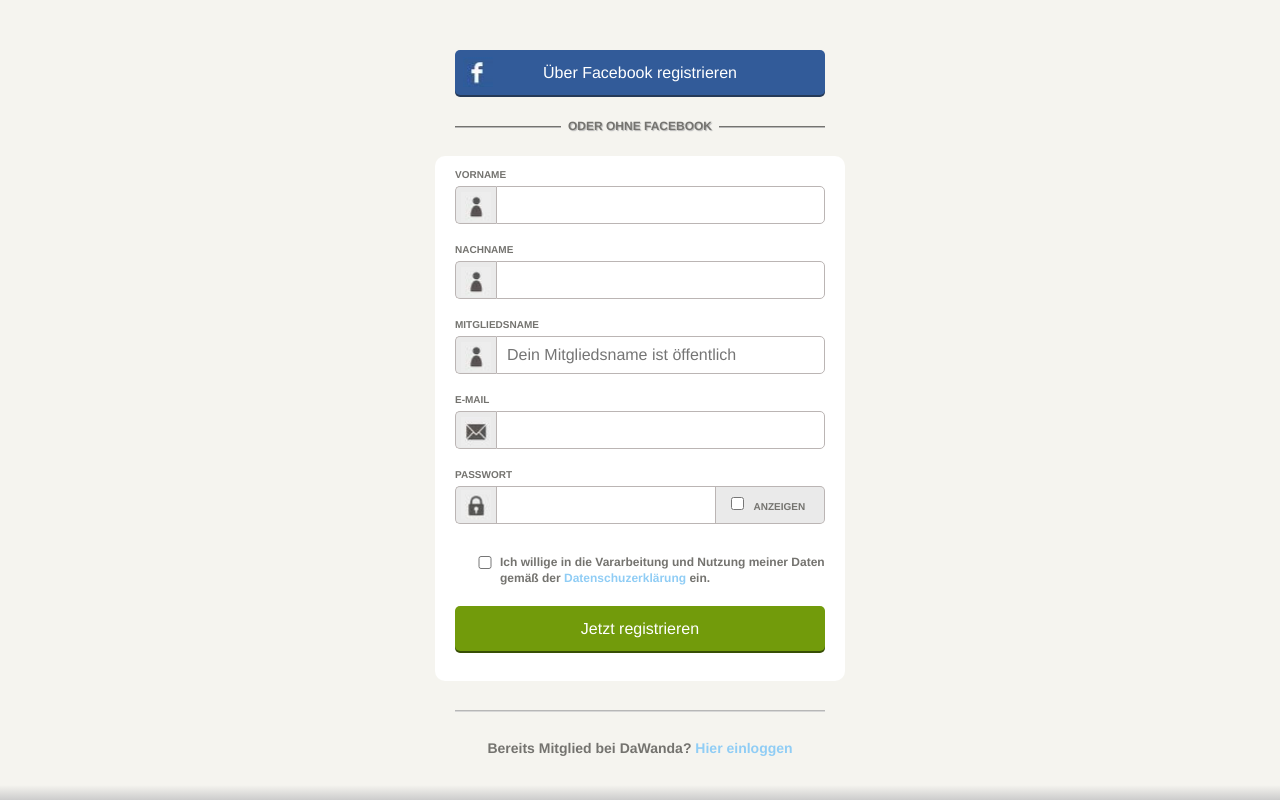
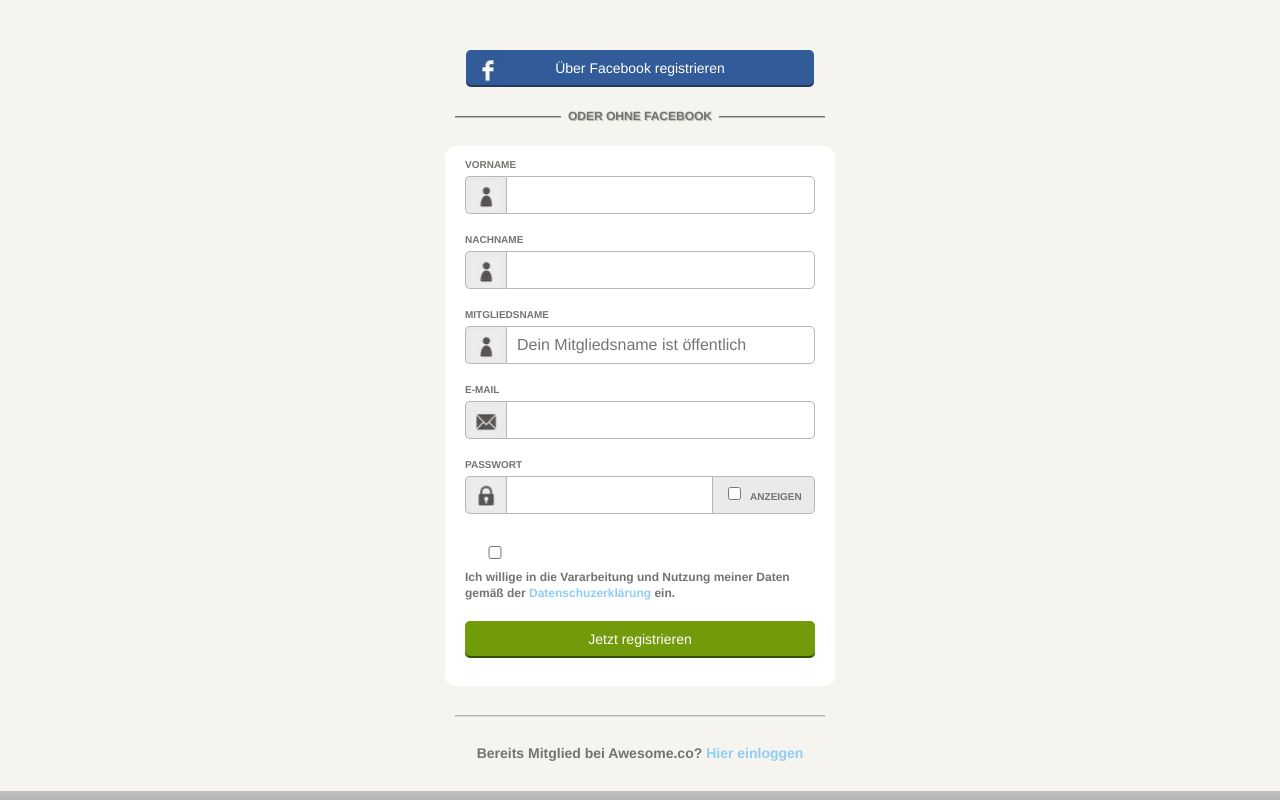
Before and after one commit to kenjinp/bearded-octo-dangerzone, a website: page src/index.html in a window 1280 px wide. Drawn offline with Linux system fonts and the light colour scheme; files that its build step writes are made by us from their sources.

Commit message:
styling changes

```diff
--- a/src/index.html
+++ b/src/index.html
@@ -11,6 +11,22 @@
 
         <link rel="stylesheet" href="styles/syles.css">
     </head>
+
+    <!--
+
+     _        _______  _       __________________ _
+    | \    /\(  ____ \( (    /|\__    _/\__   __/( (    /|
+    |  \  / /| (    \/|  \  ( |   )  (     ) (   |  \  ( |
+    |  (_/ / | (__    |   \ | |   |  |     | |   |   \ | |
+    |   _ (  |  __)   | (\ \) |   |  |     | |   | (\ \) |
+    |  ( \ \ | (      | | \   |   |  |     | |   | | \   |
+    |  /  \ \| (____/\| )  \  ||\_)  )  ___) (___| )  \  |
+    |_/    \/(_______/|/    )_)(____/   \_______/|/    )_)
+
+    Hello Friends! Coded with love in Germany by @kenjinpirman
+
+    -->
+
     <body>
         <div id="center"> <!--begin center content-->
 
@@ -69,7 +85,7 @@
             <button class="call-to-action">Jetzt registrieren</button>
           </form>
 
-          <p class="subtext">Bereits Mitglied bei DaWanda? <a href="#">Hier einloggen</a></p>
+          <p class="subtext">Bereits Mitglied bei Awesome.co? <a href="#">Hier einloggen</a></p>
 
         </div> <!--end center content-->
 
--- a/src/styles/_base.scss
+++ b/src/styles/_base.scss
@@ -23,18 +23,20 @@
 }
 
 //Base
-html{
+html {
+  max-width:100%;
+  overflow-x: hidden;
   height:100%;
   position:relative;
-  background: linear-gradient(bottom, rgba(0,0,0,0.2) 0%, rgba(245,244,239,1) 15px);
+  background: linear-gradient(bottom, rgba(0,0,0,0.3) 0%, rgba(245,244,239,1) 5%);
 }
 
 body {
   font:       100% $font-stack;
-  background-color:$background;
   color:                 $text;
   text-align:           center;
   padding-top:            50px;
+  background-color:$background;
 }
 
 a {
@@ -52,6 +54,7 @@
   background-color:#fff;
   @include border-radius(10px);
   padding: 10px 20px 30px 20px;
+  margin: 10px;
   text-align:left;
   position:relative;
   label {
@@ -61,21 +64,20 @@
     width:100%;
     margin: 3px 0px 6px 0px;
   }
-  input {
-    font-size:16px;
-  }
 }
 
 button {
   border:none;
   color:#fff;
-  height:45px;
-  width:370px;
+  height:35px;
+  width:100%;
   margin:0 auto;
   display:block;
   box-shadow: 0px 2px 0px 0px #ccc;
   position:relative;
+  box-sizing: border-box;
   @include border-radius(5px);
+  font-size:14px;
   &:focus {
     outline:none;
   }
@@ -88,3 +90,15 @@
 label {
   text-transform:uppercase;
 }
+
+
+/* Landscape phones and portrait tablets */
+@media (min-width:481px) and (max-width: 767px) {
+  button {
+    height:45px;
+  }
+}
+
+/* Portrait tablets and medium desktops */
+@media (min-width: 992px) and (max-width: 1199px) {
+}
--- a/src/styles/_layout.scss
+++ b/src/styles/_layout.scss
@@ -1,6 +1,24 @@
-//layout
+//layouts
 #center {
   position:relative;
-  margin:0 auto;
-  width:410px;
+  width:100%;
+  padding-bottom:30px;
 }
+
+/* Landscape phones and portrait tablets */
+@media (min-width:481px) and (max-width: 767px) {
+  #center {
+    margin:0 auto;
+    width:60%;
+    min-width:380px;
+    max-width:410px;
+  }
+}
+
+/* Portrait tablets and medium desktops */
+@media (min-width: 768px){
+  #center {
+    margin:0 auto;
+    max-width:410px;
+  }
+}
--- a/src/styles/_modules.scss
+++ b/src/styles/_modules.scss
@@ -5,7 +5,6 @@
   position:relative;
   margin-bottom:20px;
   height:38px;
-  width:370px;
   display: table;
   box-sizing: border-box;
   .input-tag {
@@ -93,7 +92,7 @@
   height:30px;
 }
 .icon.fb {
-  top:7px;
+  top:5px;
   left:8px;
   background-image:url('../images/fb.png');
 }
@@ -110,6 +109,7 @@
 
 //call-to-action buttons
 .fb-signup {
+  width:85%;
   background-color:$facebook;
   box-shadow: 0px 2px 0px 0px $dark-facebook;
 }
@@ -155,3 +155,14 @@
   box-shadow: 0px -1px 0px 0px $gray;
   margin: 30px 20px 0px 20px;
 }
+
+/* Landscape phones and portrait tablets */
+@media (min-width:481px) and (max-width: 767px) {
+  .fb-signup {
+    top:7px;
+  }
+}
+
+/* Portrait tablets and medium desktops */
+@media (min-width: 992px) and (max-width: 1199px) {
+}
```
Also changed, not shown: build/index.html, build/styles/syles.css.
